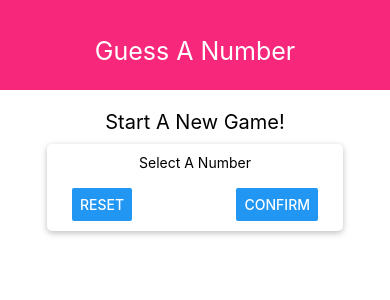
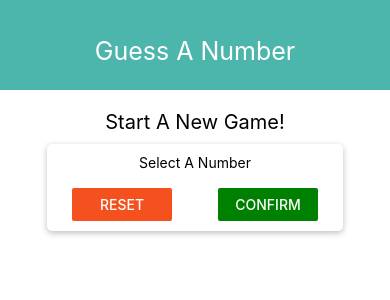
Before and after one commit to Sedki-Sghairi/GuessNumber, a React Native app: screen / in a window 390 px wide. Shown: the top 300 px of the page. Built offline with nearby package versions, Linux system fonts and the light colour scheme.

Commit message:
custom colors

```diff
--- a/components/Card.js
+++ b/components/Card.js
@@ -1,6 +1,5 @@
 import React from 'react';
 import { StyleSheet, Text, View } from 'react-native';
-
 export default function Card(props) {
 	return <View style={{ ...styles.card, ...props.style }}>{props.children}</View>;
 }
--- a/components/Header.js
+++ b/components/Header.js
@@ -1,5 +1,7 @@
 import React from 'react';
 import { View, Text, StyleSheet } from 'react-native';
+import { colors } from '../constants/colors';
+
 export default function Header(props) {
 	return (
 		<View style={styles.header}>
@@ -16,7 +18,7 @@ const styles = StyleSheet.create({
 		width: '100%',
 		height: 90,
 		paddingTop: 36,
-		backgroundColor: '#f7287b',
+		backgroundColor: colors.primary,
 		alignItems: 'center',
 		justifyContent: 'center',
 		textAlign: 'center',
--- /dev/null
+++ b/constants/colors.js
@@ -0,0 +1,5 @@
+export const colors = {
+	primary: '#4db6ac',
+	primaryLight: '##b2dfdb',
+	orange: '#f4511e'
+};
--- a/screens/StartGameScreen.js
+++ b/screens/StartGameScreen.js
@@ -1,6 +1,7 @@
 import React from 'react';
 import { View, Text, StyleSheet, TextInput, Button } from 'react-native';
 import Card from '../components/Card';
+import { colors } from '../constants/colors';
 export default function StartGameScreen(props) {
 	return (
 		<View style={styles.screen}>
@@ -9,8 +10,12 @@ export default function StartGameScreen(props) {
 				<Text>Select A Number</Text>
 				<TextInput />
 				<View style={styles.buttonContainer}>
-					<Button title="reset" onPress={() => {}} />
-					<Button title="confirm" onPress={() => {}} />
+					<View style={styles.btn}>
+						<Button color={colors.orange} title="reset" onPress={() => {}} />
+					</View>
+					<View style={styles.btn}>
+						<Button color="green" title="confirm" onPress={() => {}} />
+					</View>
 				</View>
 			</Card>
 		</View>
@@ -36,5 +41,8 @@ const styles = StyleSheet.create({
 	title: {
 		fontSize: 20,
 		marginVertical: 10
+	},
+	btn: {
+		width: 100
 	}
 });
```
